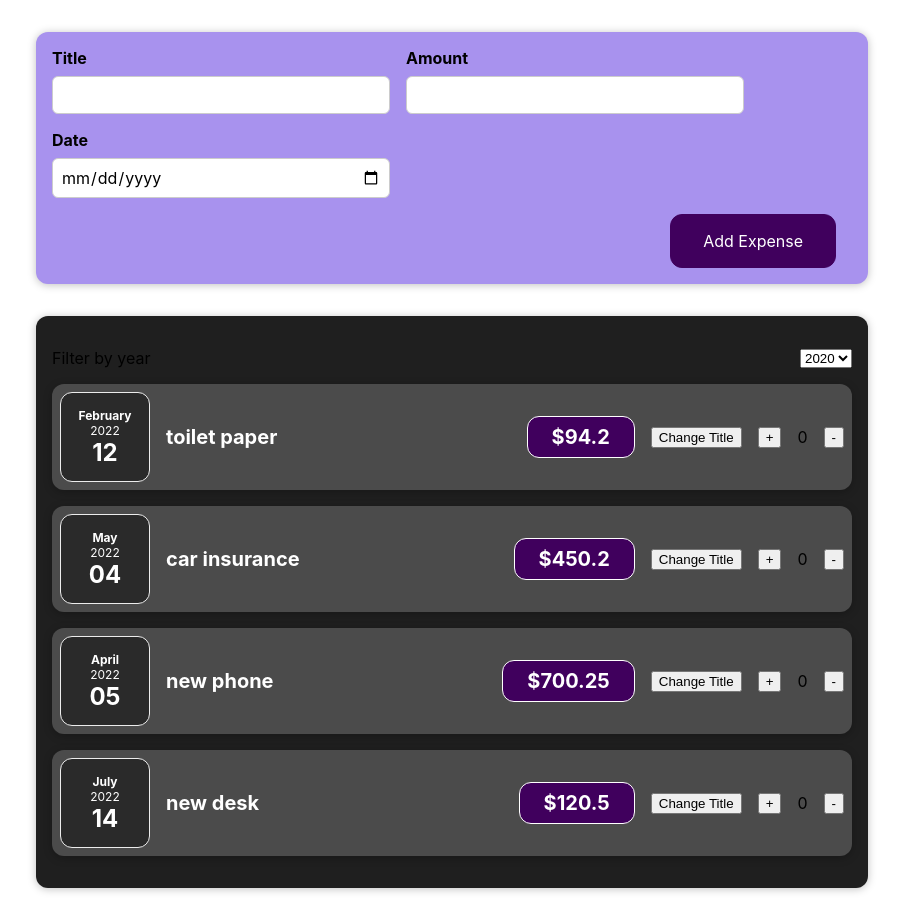
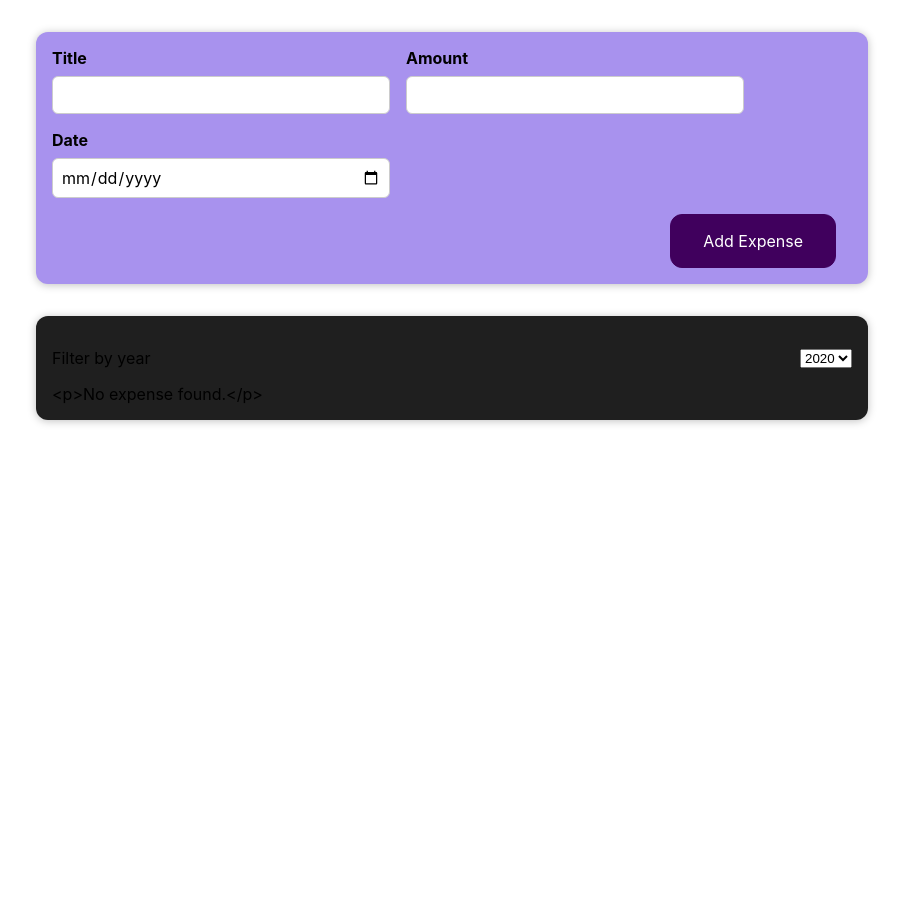
Before and after one commit to cemtaskin/react-complete-guide-2023-b, a React (Create React App) app: page / in a window 1280 px wide. Shown: the whole page, without its empty margins (188-1091 px from the left). After the commit the page ends 800 px from the top, so only its background shows below. Built offline with nearby package versions, Linux system fonts and the light colour scheme.

Commit message:
conditional content

```diff
--- a/src/components/Expenses/Expenses.js
+++ b/src/components/Expenses/Expenses.js
@@ -11,19 +11,33 @@ const Expenses = ({ items }) => {
     setFilteredYear(selectedYear);
   };
 
+  const filteredExpenses = items.filter((expense) => {
+    return expense.date.getFullYear().toString() === filteredYear;
+  });
+
+  let expenseContent = "<p>No expense found.</p>";
+
+  if (filteredExpenses.length>0){
+    expenseContent = filteredExpenses.map((expense) => (
+      <ExpenseItem
+        key={expense.id}
+        title={expense.title}
+        amount={expense.amount}
+        date={expense.date}
+      />
+    ));
+  }
+
   return (
+
     <Card className="expenses">
       <ExpenseFilter
         selected={filteredYear}
         onChangeFilter={filterChangeHandler}
       />
-      {items.map((expense) => (
-        <ExpenseItem
-          title={expense.title}
-          amount={expense.amount}
-          date={expense.date}
-        />
-      ))}
+
+      {expenseContent}
+
     </Card>
   );
 };
```
